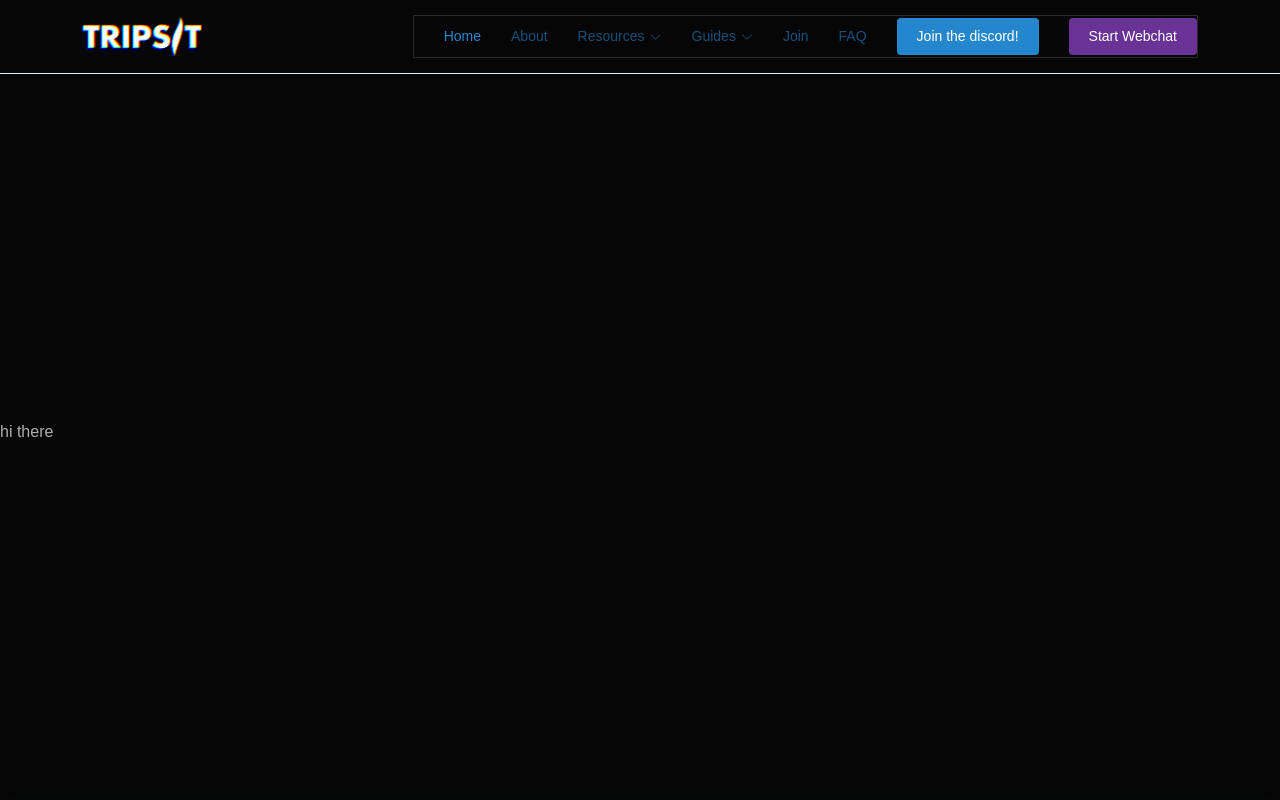
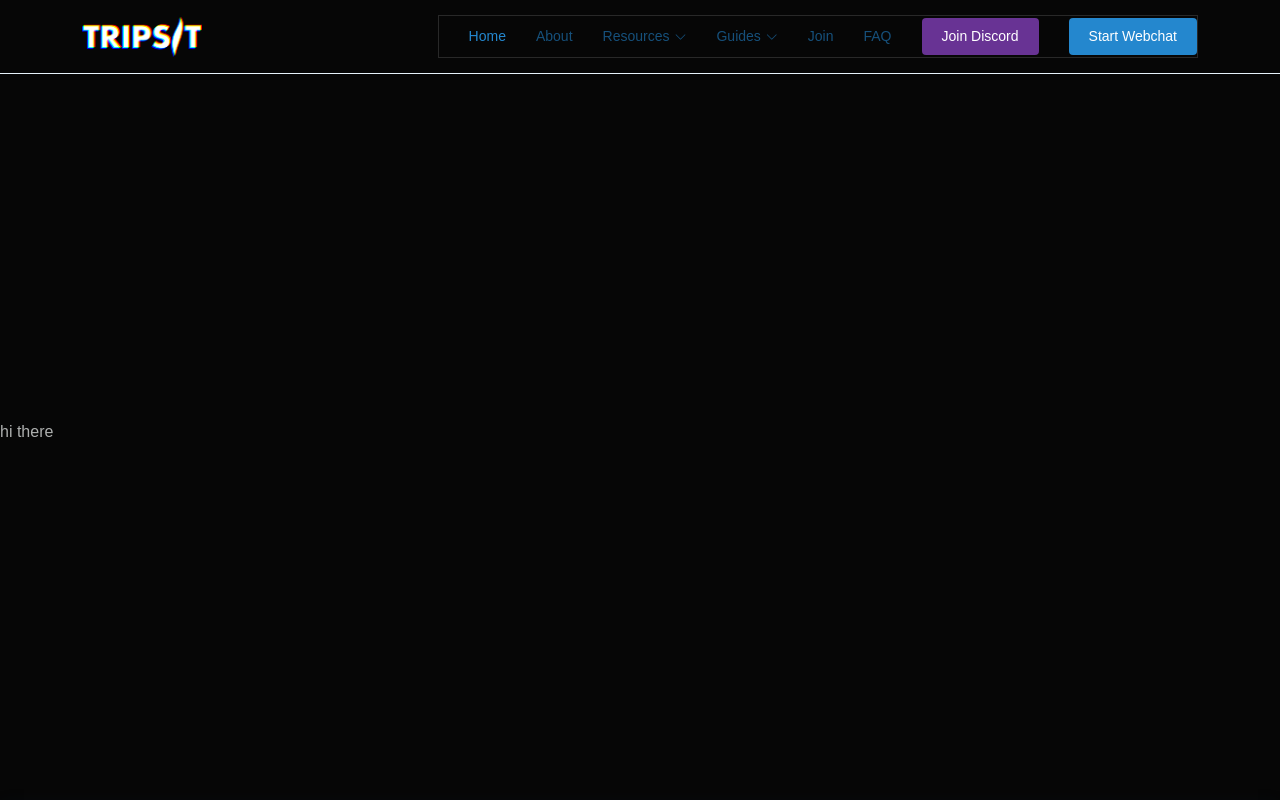
Before and after one commit to TripSit/website, a Next.js app: page /template in a window 1280 px wide. Shown: the top 800 px of the page. Built offline with nearby package versions, Linux system fonts and the light colour scheme; no server answers.

Commit message:
Change colors on header buttons

```diff
--- a/src/components/Header.tsx
+++ b/src/components/Header.tsx
@@ -327,15 +327,15 @@ function Header() {
             </li> */}
             <li>
               <a
-                className="joindiscord scrollto"
+                className="getstarted scrollto"
                 href="https://discord.gg/tripsit"
               >
-                Join the discord!
+                Join Discord
               </a>
             </li>
             <li>
               <a
-                className="getstarted scrollto"
+                className="joindiscord scrollto"
                 href="https://tripsit.io/webchat"
               >
                 Start Webchat
```
